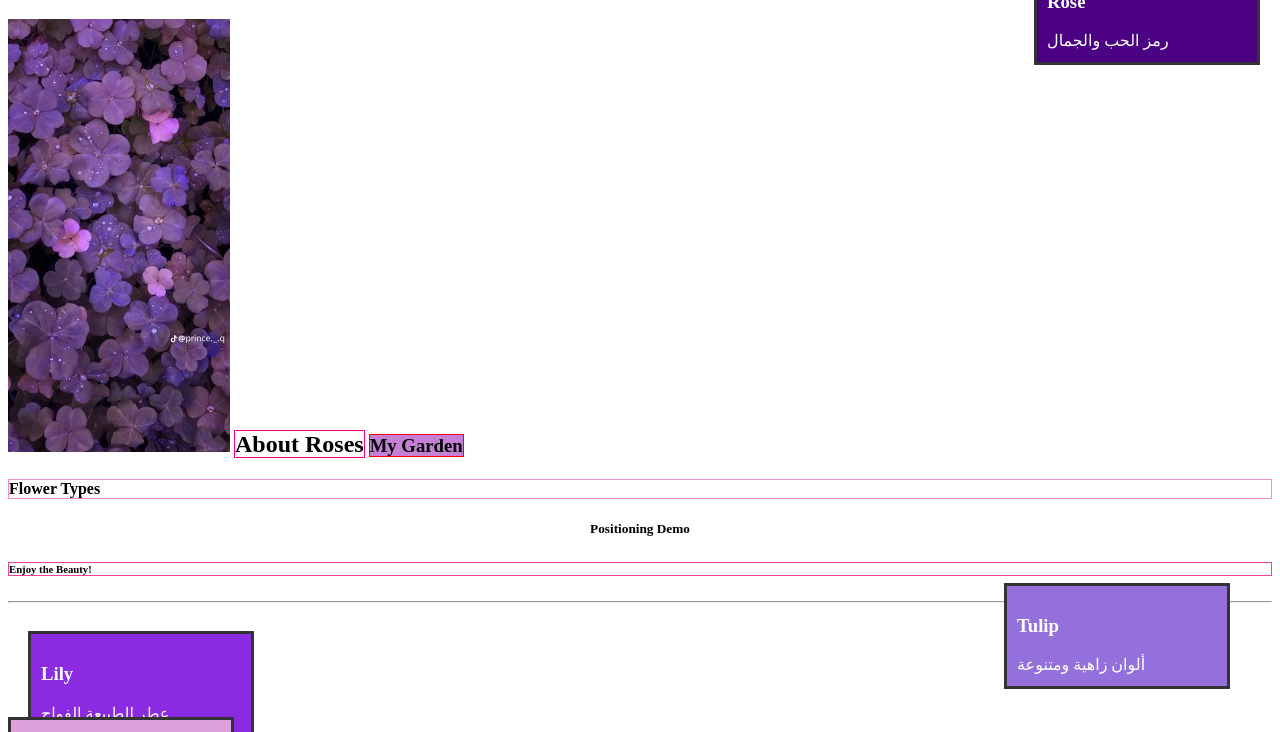
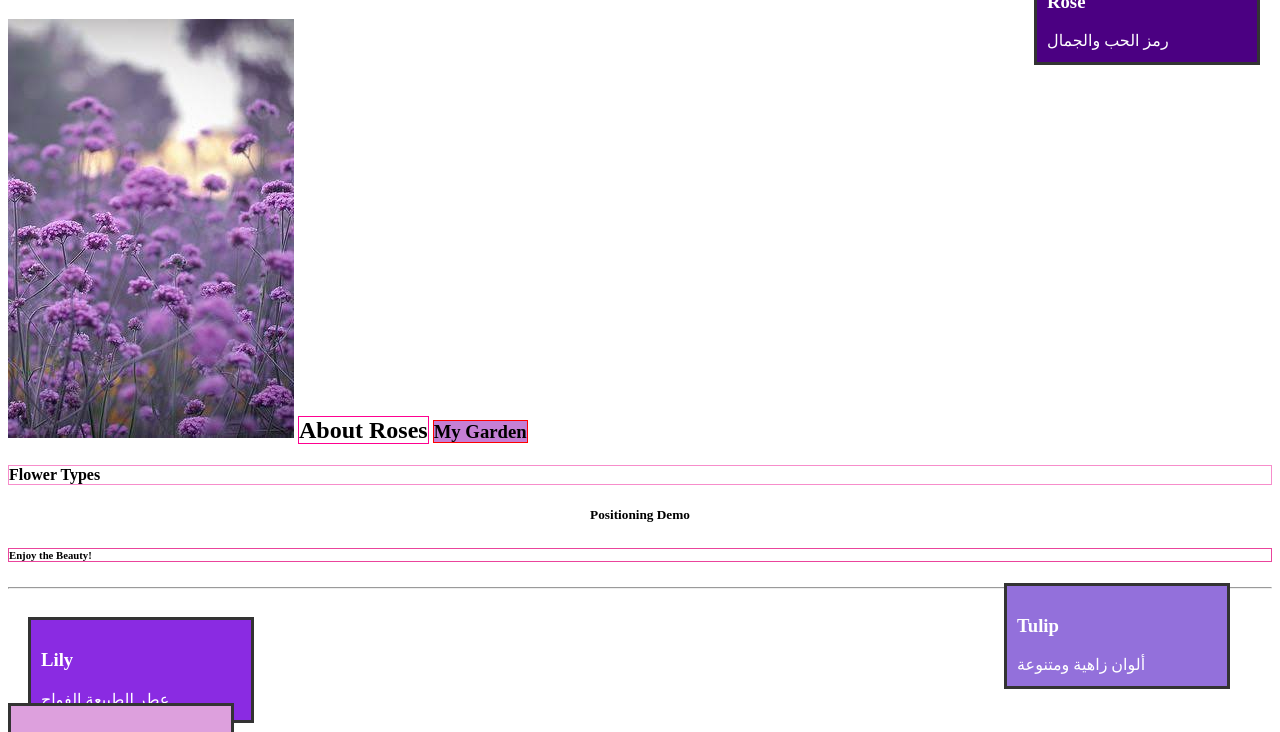
Before and after one commit to ssd290253-boop/task-1, a plain HTML site: page index.html in a window 1280 px wide. Shown: the part 61-793 px from the top of the page. Drawn offline with Linux system fonts and the light colour scheme.

Commit message:
update website with new image

```diff
--- a/index.html
+++ b/index.html
@@ -86,7 +86,7 @@
 </style>
     <body>
     <h1>Welcome to My Flower Project</h1>
-    <img src="photo.jpg.jpg" alt="my flower photo">
+    <img src="photo.jpg" alt="my flower photo">
     <h2 style="border: 1px solid rgb(255, 0, 144); display: inline;">About Roses</h2>
     <h3 style="background: rgb(197, 127, 213); border: 1px solid red; display: inline;">My Garden</h3>
     <h4 style="border: 1px solid rgb(247, 141, 203);">Flower Types</h4>
```
Also changed, not shown: photo.jpg (added), photo.jpg.jpg (deleted).
